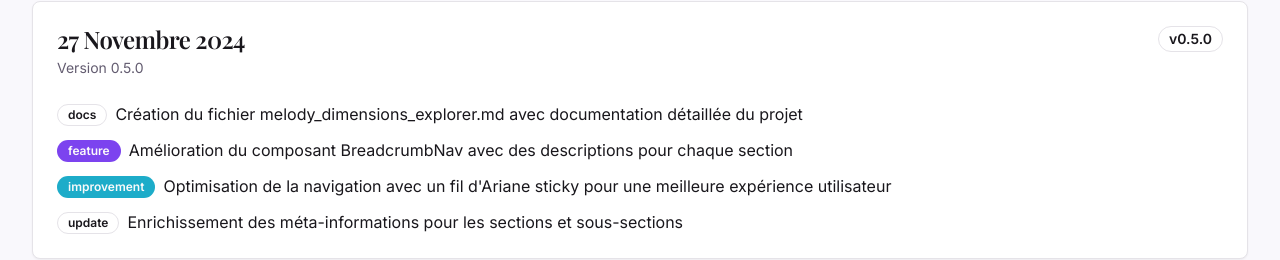
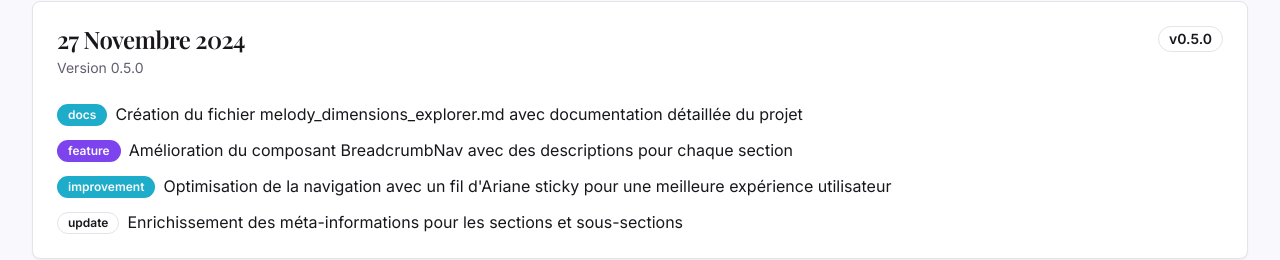
Before and after one commit to HylstEdu/melody-dimensions-explorer, a React (Vite) app: page /changelog in a window 1280 px wide. Shown: the part 1599-1859 px from the top of the page. Built offline with nearby package versions, Linux system fonts and the light colour scheme; a web font is replaced by a local one.

Commit message:
Fix: Badge variant type error
Update the Badge component's variant type to include "blue".

```diff
--- a/src/components/Changelog.tsx
+++ b/src/components/Changelog.tsx
@@ -155,7 +155,7 @@ const getBadgeVariant = (type: ChangeType) => {
     case "update":
       return "outline";
     case "docs":
-      return "blue";
+      return "secondary"; // Changed from "blue" to "secondary" as "blue" is not a valid variant
     default:
       return "default";
   }
```
